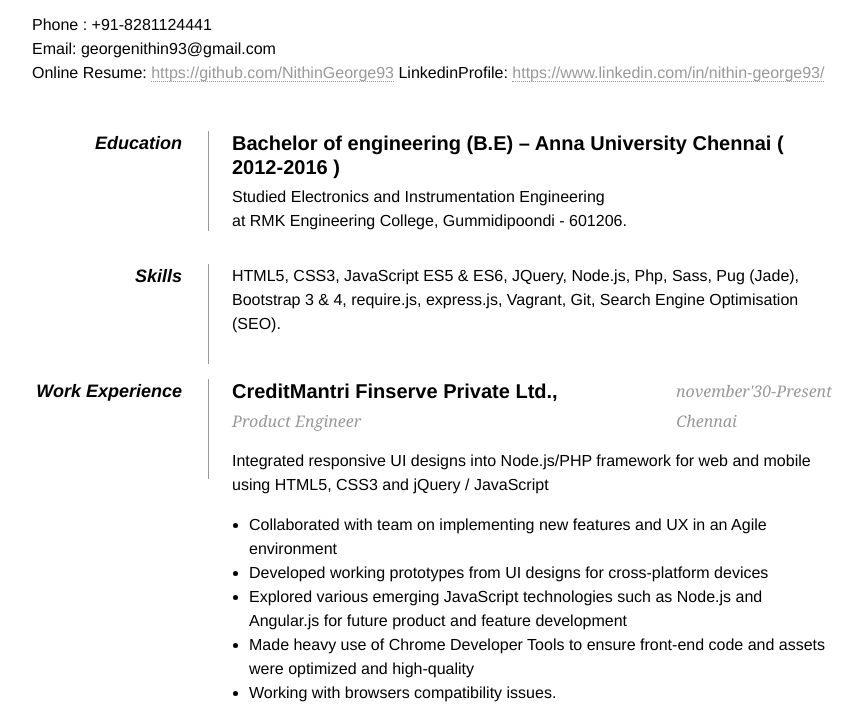
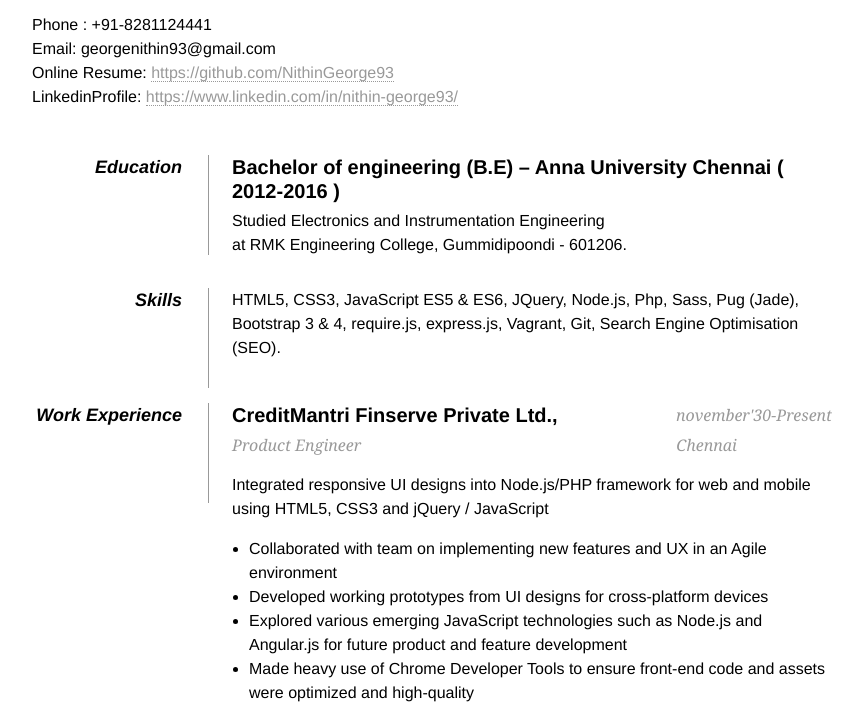
Before and after one commit to NithinGeorge93/nithingeorge93.github.io, a plain HTML site: page index.html in a window 1280 px wide. Shown: the part 84-792 px from the top of the page, without its empty margins (208-1072 px from the left). Drawn offline with Linux system fonts and the light colour scheme.

Commit message:
Update index.html

```diff
--- a/index.html
+++ b/index.html
@@ -42,8 +42,8 @@
             <p>
                 Phone : <span class="tel">+91-8281124441</span><br />
                 Email: <span class="email">georgenithin93@gmail.com</span><br/>
-		Online Resume: <a href="https://github.com/NithinGeorge93">https://github.com/NithinGeorge93</a>
-		    LinkedinProfile: <a href="https://www.linkedin.com/in/nithin-george93/">https://www.linkedin.com/in/nithin-george93/</a>
+		Online Resume: <a href="https://github.com/NithinGeorge93">https://github.com/NithinGeorge93</a><br/>
+		LinkedinProfile: <a href="https://www.linkedin.com/in/nithin-george93/">https://www.linkedin.com/in/nithin-george93/</a>
             </p>
 
 			<dd class="clear"></dd>
```
